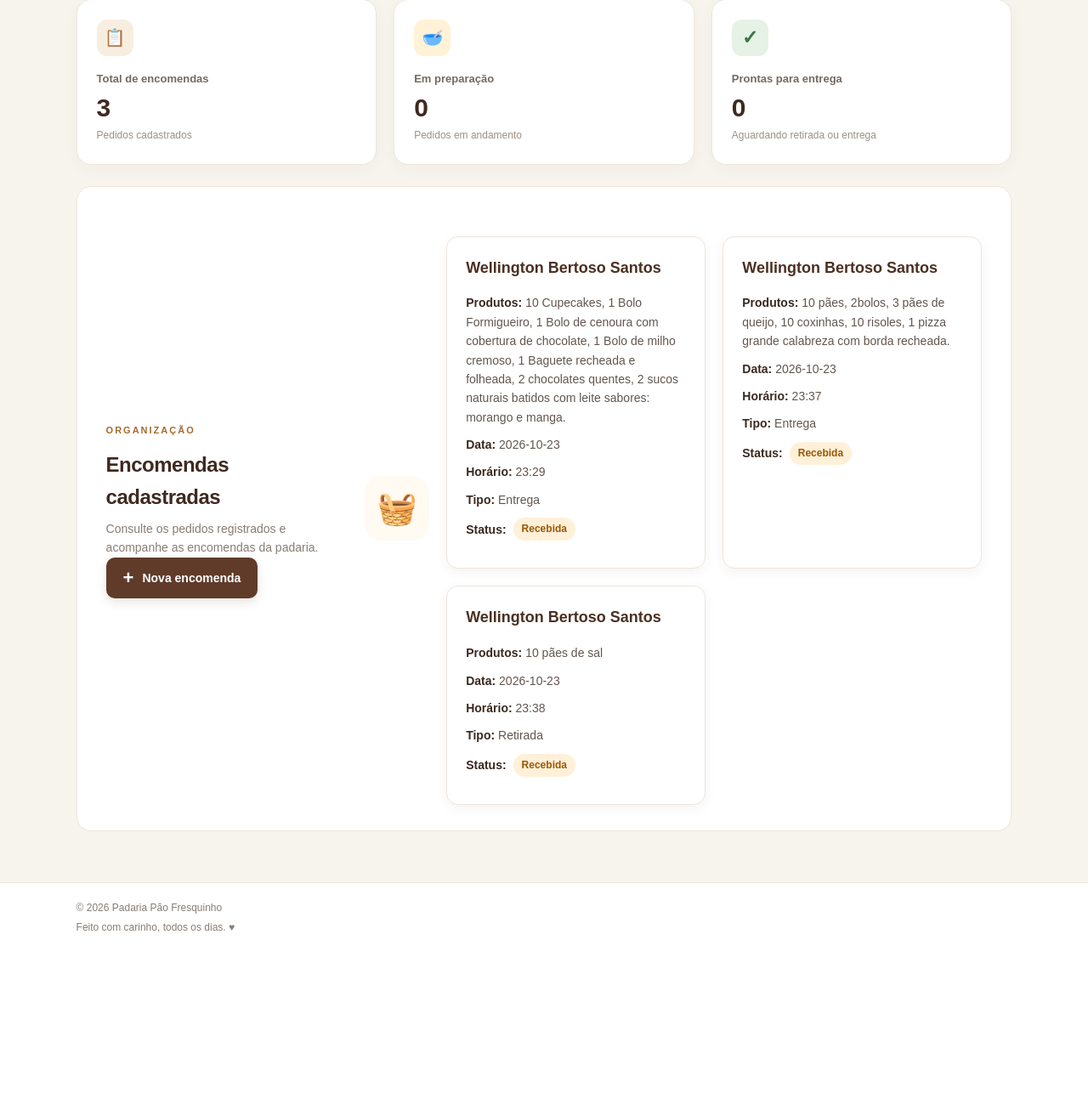
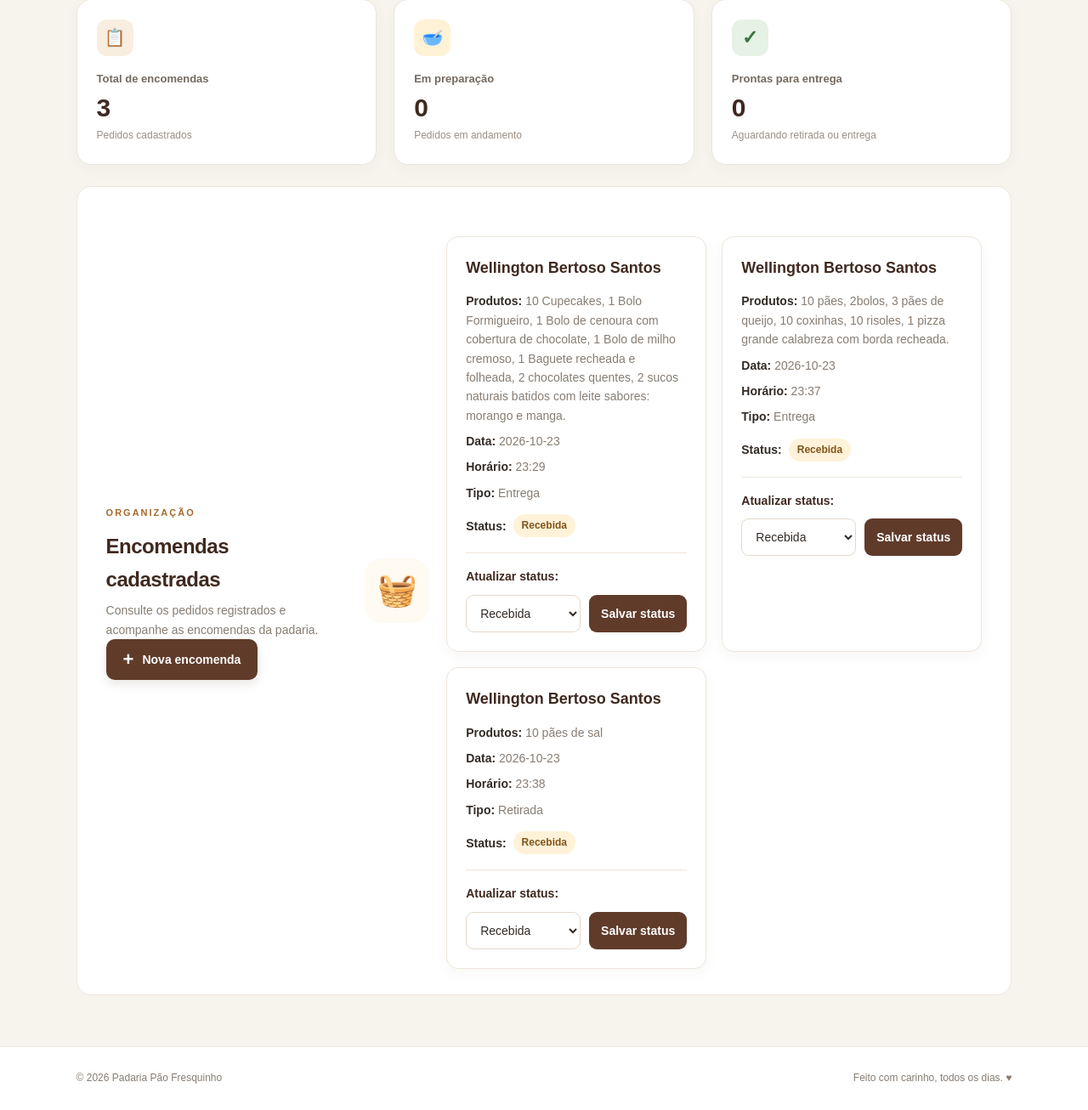
Before and after one commit to wellbcode/sistema-gestao-encomendas-padaria-pao-fresquinho, a Flask app: page / in a window 1280 px wide. Shown: the part 674-1980 px from the top of the page at 85% size. Before the commit the page ends 1771 px from the top, so only its background shows below. Run offline with Flask 3, Linux system fonts and the light colour scheme.

Commit message:
feat: permitir atualização do status das encomendas

```diff
--- a/app/__init__.py
+++ b/app/__init__.py
@@ -1,5 +1,5 @@
 
-from flask import Flask, render_template, request
+from flask import Flask, render_template, request, redirect
 from datetime import date
 
 from app.models.encomenda import criar_encomenda
@@ -63,4 +63,36 @@ def create_app():
 
         return render_template("nova_encomenda.html", hoje=hoje)
 
+    @app.route("/atualizar-status/<id>", methods=["POST"])
+    def atualizar_status(id):
+        encomendas = carregar_encomendas()
+
+        status_permitidos = [
+            "Recebida",
+            "Em preparação",
+            "Pronta para entrega",
+            "Entregue"
+        ]
+
+        novo_status = request.form.get("status", "")
+
+        if novo_status not in status_permitidos:
+            return "Status inválido", 400
+
+        for encomenda in encomendas:
+            if encomenda["id"] == id:
+                encomenda["status"] = novo_status
+                break
+        else:
+            return "Encomenda não encontrada", 404
+
+        from app.models.armazenamento import ARQUIVO_ENCOMENDAS
+        import json
+
+        with open(ARQUIVO_ENCOMENDAS, "w", encoding="utf-8") as arquivo:
+            json.dump(encomendas, arquivo, ensure_ascii=False, indent=4)
+
+        return redirect("/")
+
+
     return app
--- a/app/static/style.css
+++ b/app/static/style.css
@@ -335,62 +335,103 @@ a {
     font-size: 38px;
 }
 
+/* RODAPÉ */
 
-/* =========================================
-   LISTA DE ENCOMENDAS
-   ========================================= */
-
-.lista-encomendas {
-    display: grid;
-    grid-template-columns: repeat(auto-fit, minmax(260px, 1fr));
-    gap: 20px;
-    width: 100%;
-    margin-top: 28px;
+footer {
+    min-height: 75px;
+    padding: 20px 7%;
+    display: flex;
+    justify-content: space-between;
+    align-items: center;
+    gap: 15px;
+    background: var(--branco);
+    border-top: 1px solid var(--borda);
+    color: var(--texto-suave);
+    font-size: 12px;
 }
 
-.item-encomenda {
-    padding: 22px;
-    background: #ffffff;
-    border: 1px solid #eee5dc;
-    border-radius: 14px;
-    box-shadow: 0 4px 14px rgba(70, 45, 20, 0.06);
-    overflow-wrap: anywhere;
+/* TELAS MENORES */
+
+@media (max-width: 800px) {
+    .topbar {
+        padding: 16px 5%;
+        flex-wrap: wrap;
     }
 
-.item-encomenda h3 {
-    margin: 0 0 16px;
-    color: #4b3022;
-    font-size: 18px;
+    .navegacao {
+        width: 100%;
+        overflow-x: auto;
     }
 
-.item-encomenda p {
-    margin: 10px 0;
-    color: #62564e;
-    font-size: 14px;
-    line-height: 1.6;
+    .navegacao a {
+        padding: 9px 12px;
+        white-space: nowrap;
     }
 
-.item-encomenda strong {
-    color: #39291f;
+    .container {
+        width: 90%;
+        margin-top: 25px;
     }
 
-/* Status das encomendas */
-
-.status-encomenda {
-    display: flex;
-    align-items: center;
-    flex-wrap: wrap;
-    gap: 8px;
+    .boas-vindas {
+        padding: 35px 30px;
     }
 
-.status-recebida {
-    display: inline-block;
-    padding: 4px 10px;
-    border-radius: 20px;
-    background-color: #fff0d9;
-    color: #9a5800;
-    font-size: 12px;
-    font-weight: 600;
+    .ilustracao {
+        width: 150px;
+        height: 170px;
+    }
+
+    .circulo-fundo {
+        width: 145px;
+        height: 145px;
+    }
+
+    .pao {
+        font-size: 80px;
+    }
+
+    .trigo {
+        font-size: 30px;
+    }
+
+    .resumo-grid {
+        grid-template-columns: 1fr;
+        gap: 14px;
+    }
+
+    .resumo-card {
+        min-height: auto;
+    }
+}
+
+@media (max-width: 520px) {
+    .boas-vindas {
+        padding: 30px 23px;
+    }
+
+    .boas-vindas h1 {
+        font-size: 30px;
+    }
+
+    .ilustracao {
+        display: none;
+    }
+
+    .titulo-secao h2,
+    .secao-encomendas h2 {
+        font-size: 21px;
+    }
+
+    .secao-encomendas {
+        padding: 25px 22px;
+    }
+
+    .icone-encomendas {
+        width: 55px;
+        height: 55px;
+        font-size: 28px;
+    }
 }
 
 /* ========================================
@@ -567,107 +608,175 @@ a {
     }
 }
 
-/* TELAS MENORES */
-@media (max-width: 800px) {
-    .topbar {
-        padding: 16px 5%;
-        flex-wrap: wrap;
+/* MENSAGEM DE SUCESSO */
+
+.mensagem-sucesso {
+    margin: 0 0 22px;
+    padding: 14px 18px;
+    border: 1px solid #cfe5c7;
+    border-radius: 10px;
+    background: #f1f8ed;
+    color: #356b2c;
+    font-size: 14px;
+    font-weight: 600;
 }
 
-    .navegacao {
+/* LISTA E CARDS DE ENCOMENDAS */
+
+.lista-encomendas {
+    display: grid;
+    grid-template-columns: repeat(auto-fit, minmax(min(100%, 280px), 1fr));
+    gap: 18px;
     width: 100%;
-        overflow-x: auto;
+    margin-top: 28px;
 }
 
-    .navegacao a {
-        padding: 9px 12px;
-        white-space: nowrap;
+.item-encomenda {
+    min-width: 0;
+    padding: 22px;
+    background: var(--branco);
+    border: 1px solid var(--borda);
+    border-radius: 14px;
+    box-shadow: 0 5px 18px rgba(63, 41, 31, 0.04);
 }
 
-    .container {
-        width: 90%;
-        margin-top: 25px;
+.item-encomenda h3 {
+    margin-bottom: 14px;
+    color: var(--marrom-escuro);
+    font-size: 18px;
+    overflow-wrap: anywhere;
 }
 
-    .boas-vindas {
-        padding: 35px 30px;
+.item-encomenda p {
+    margin: 8px 0;
+    color: var(--texto-suave);
+    font-size: 14px;
+    overflow-wrap: anywhere;
 }
 
-    .ilustracao {
-        width: 150px;
-        height: 170px;
+.item-encomenda p strong {
+    color: var(--texto);
 }
 
-    .circulo-fundo {
-        width: 145px;
-        height: 145px;
+.status-encomenda {
+    display: flex;
+    flex-wrap: wrap;
+    align-items: center;
+    gap: 8px;
+    margin-top: 14px !important;
 }
 
-    .pao {
-        font-size: 80px;
+.status-recebida {
+    display: inline-block;
+    padding: 4px 10px;
+    border-radius: 999px;
+    background: #fff2d8;
+    color: #80551b;
+    font-size: 12px;
+    font-weight: 700;
 }
 
-    .trigo {
-        font-size: 30px;
+/* FORMULÁRIO DE ATUALIZAÇÃO DO STATUS */
+
+.form-status {
+    display: flex;
+    flex-wrap: wrap;
+    align-items: center;
+    gap: 10px;
+    margin-top: 18px;
+    padding-top: 16px;
+    border-top: 1px solid var(--borda);
 }
 
-    .resumo-grid {
-        grid-template-columns: 1fr;
-        gap: 14px;
+.form-status label {
+    width: 100%;
+    color: var(--marrom-escuro);
+    font-size: 14px;
+    font-weight: 600;
 }
 
-    .resumo-card {
-        min-height: auto;
+.form-status select {
+    flex: 1;
+    min-width: 0;
+    min-height: 44px;
+    padding: 10px 12px;
+    border: 1px solid #e4d8c9;
+    border-radius: 9px;
+    background: var(--branco);
+    color: var(--texto);
+    font: inherit;
+    font-size: 14px;
+}
+
+.form-status select:focus-visible {
+    outline: 3px solid rgba(216, 155, 69, 0.25);
+    outline-offset: 2px;
+    border-color: var(--dourado);
+}
+
+.form-status button {
+    min-height: 44px;
+    padding: 10px 14px;
+    border: 0;
+    border-radius: 9px;
+    background: var(--marrom);
+    color: var(--branco);
+    font: inherit;
+    font-size: 14px;
+    font-weight: 600;
+    cursor: pointer;
+    transition: background-color 0.2s ease, outline-color 0.2s ease;
+}
+
+.form-status button:hover {
+    background: var(--marrom-escuro);
+}
+
+.form-status button:focus-visible {
+    outline: 3px solid rgba(216, 155, 69, 0.35);
+    outline-offset: 2px;
+}
+
+/* AJUSTES RESPONSIVOS COMPLEMENTARES */
+
+@media (max-width: 600px) {
+    .formulario-encomenda {
+        padding: 22px 18px;
+        margin-top: 22px;
+    }
+
+    .formulario-grid {
+        grid-template-columns: 1fr;
+        gap: 0;
+    }
+
+    .formulario-acoes {
+        flex-direction: column-reverse;
+        align-items: stretch;
+    }
+
+    .formulario-acoes .botao-principal,
+    .formulario-acoes .botao-secundario {
+        width: 100%;
+        text-align: center;
+    }
+}
+
+@media (max-width: 480px) {
+    .form-status select,
+    .form-status button {
+        width: 100%;
+    }
+
+    .form-status select {
+        flex: auto;
     }
 }
 
 @media (max-width: 520px) {
-    .boas-vindas {
-        padding: 30px 23px;
-    }
-
-    .boas-vindas h1 {
-        font-size: 30px;
-    }
-
-    .ilustracao {
-        display: none;
-    }
-
-    .titulo-secao h2,
-    .secao-encomendas h2 {
-        font-size: 21px;
-    }
-
-    .secao-encomendas {
-        padding: 25px 22px;
-    }
-
-    .icone-encomendas {
-        width: 55px;
-        height: 55px;
-        font-size: 28px;
-    }
-}
-
-/* RODAPÉ */
-
-footer {
-    min-height: 75px;
-    padding: 20px 7%;
-    display: flex;
-    justify-content: space-between;
-    align-items: center;
-    gap: 15px;
-    background: var(--branco);
-    border-top: 1px solid var(--borda);
-    color: var(--texto-suave);
-    font-size: 12px;
-}
-
-
     footer {
         align-items: flex-start;
         flex-direction: column;
         gap: 4px;
     }
+}
--- a/app/templates/index.html
+++ b/app/templates/index.html
@@ -116,10 +116,25 @@
                             <p><strong>Data:</strong> {{ encomenda.data }}</p>
                             <p><strong>Horário:</strong> {{ encomenda.horario }}</p>
                             <p><strong>Tipo:</strong> {{ encomenda.tipo }}</p>
+
                             <p class="status-encomenda">
                                 <strong>Status:</strong>
                                 <span class="status-recebida">{{ encomenda.status }}</span>
                             </p>
+
+                            <form action="{{ url_for('atualizar_status', id=encomenda.id) }}"
+                                method="post" class="form-status">
+                                <label for="status-{{ encomenda.id }}">Atualizar status:</label>
+
+                                <select name="status" id="status-{{ encomenda.id }}" required>
+                                    <option value="Recebida" {% if encomenda.status == "Recebida" %}selected{% endif %}>Recebida</option>
+                                    <option value="Em preparação" {% if encomenda.status == "Em preparação" %}selected{% endif %}>Em preparação</option>
+                                    <option value="Pronta para entrega" {% if encomenda.status == "Pronta para entrega" %}selected{% endif %}>Pronta para entrega</option>
+                                    <option value="Entregue" {% if encomenda.status == "Entregue" %}selected{% endif %}>Entregue</option>
+                                </select>
+
+                                <button type="submit">Salvar status</button>
+                            </form>
                         </article>
                     {% endfor %}
                 </div>
```
Lines whose indentation alone changed are shown as unchanged.
